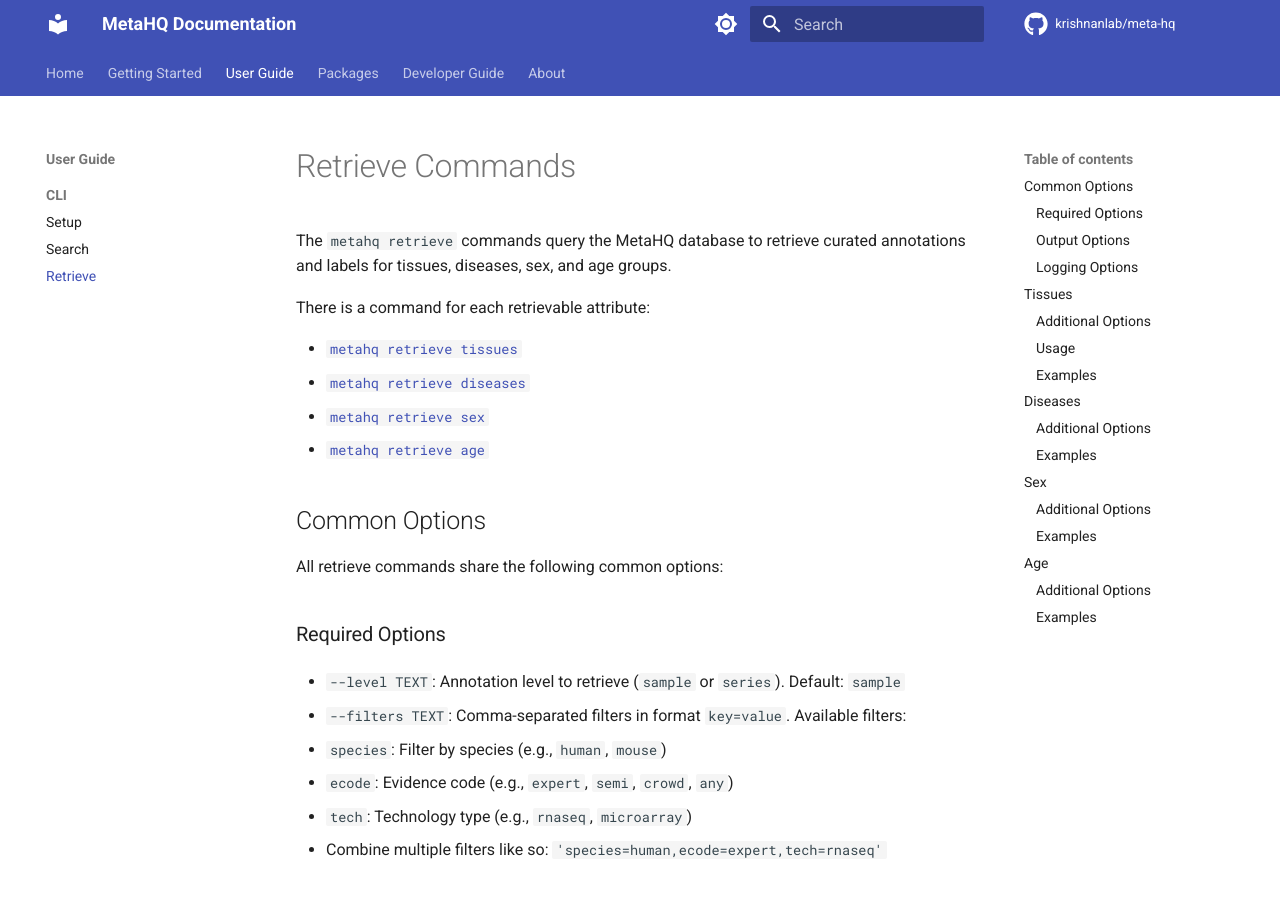
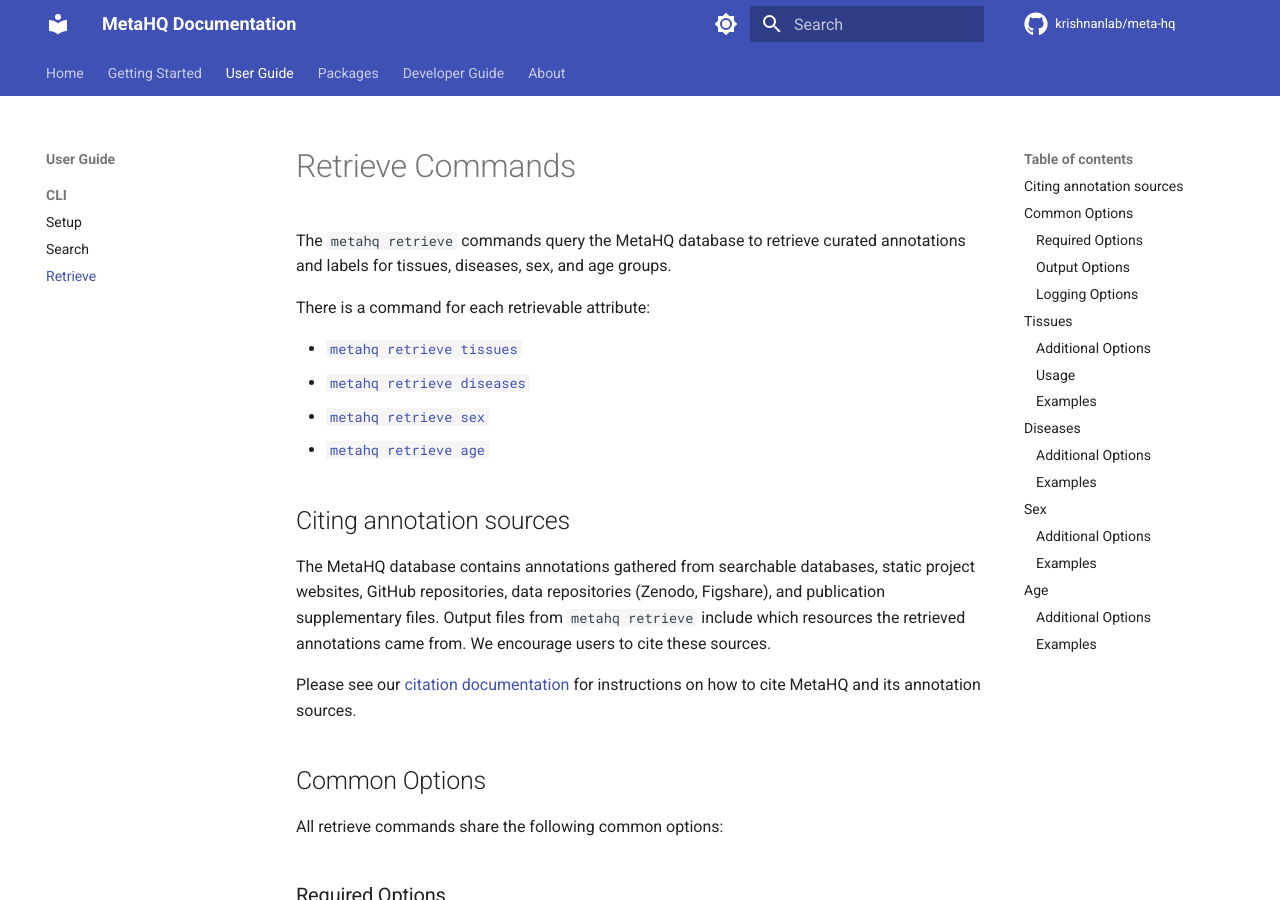
Before and after one commit to krishnanlab/meta-hq, an MkDocs documentation site: the page built from docs/user-guide/cli/retrieve.md, in a window 1280 px wide and 900 px high. Built offline with MkDocs 1.6.1 and Material for MkDocs 9.7.7, drawn with Linux system fonts in a browser that asks for light colours; comment, search, counter and statistics services are not loaded.

Commit message:
added pointer to citation docs to cite annotation sources

```diff
--- a/docs/user-guide/cli/retrieve.md
+++ b/docs/user-guide/cli/retrieve.md
@@ -8,6 +8,13 @@
 - [`metahq retrieve diseases`](#diseases)
 - [`metahq retrieve sex`](#sex)
 - [`metahq retrieve age`](#age)
+
+## Citing annotation sources
+
+The MetaHQ database contains annotations gathered from searchable databases, static project websites, GitHub repositories, data repositories (Zenodo, Figshare), and publication supplementary files.
+Output files from `metahq retrieve` include which resources the retrieved annotations came from. We encourage users to cite these sources.
+
+Please see our [citation documentation](../../about/citation.md) for instructions on how to cite MetaHQ and its annotation sources.
 
 ## Common Options
 
```
